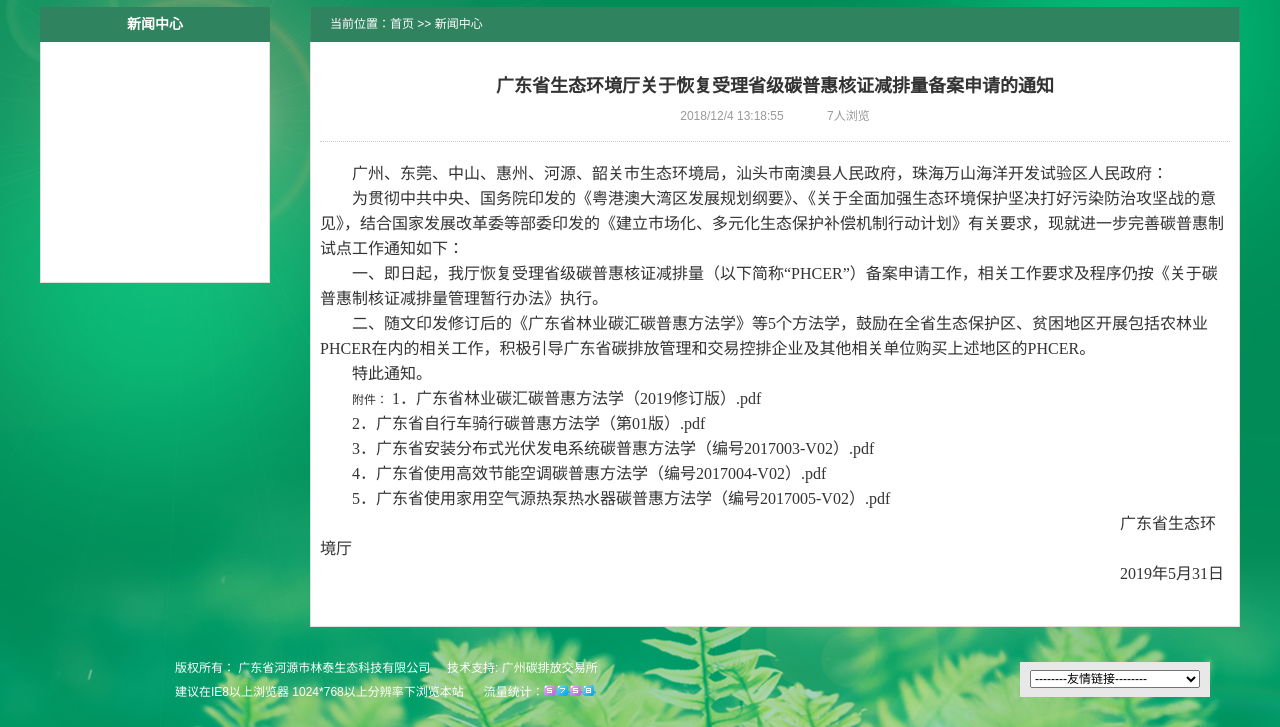
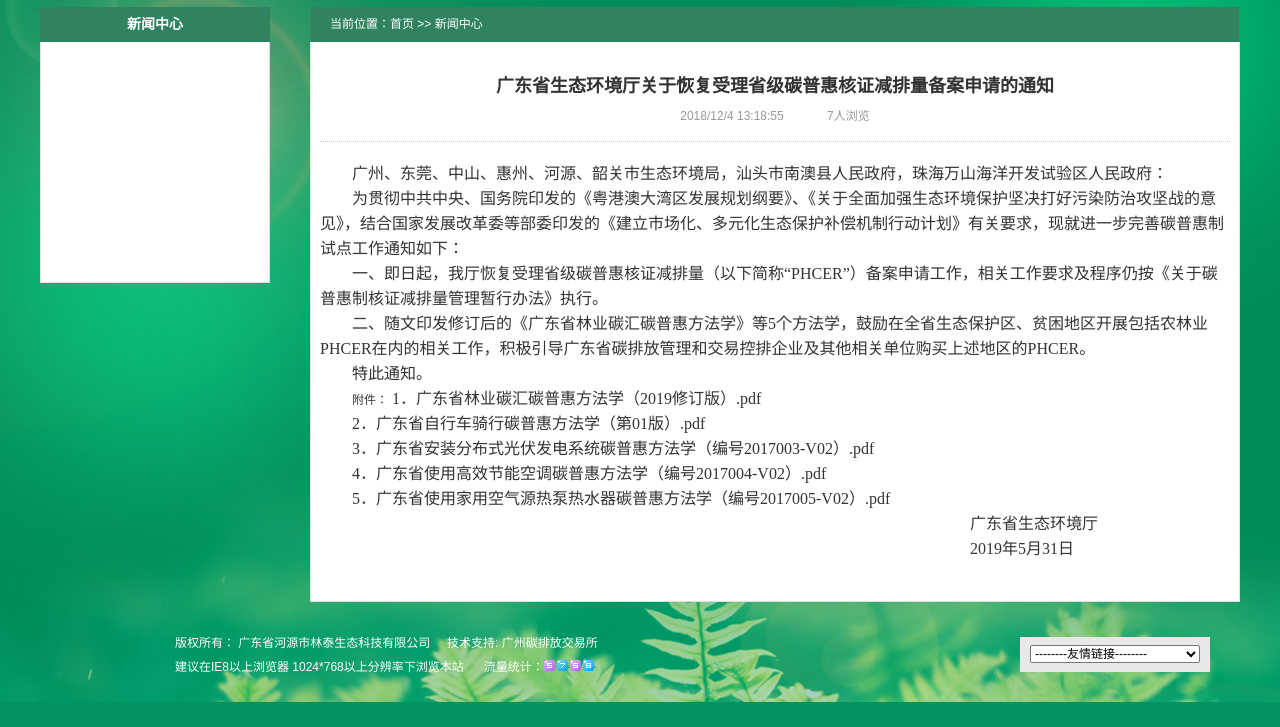
Before and after one commit to LinTaiEcoTech/LinTai, a plain HTML site: page news/news1.html in a window 1280 px wide. Shown: the part 138-865 px from the top of the page. After the commit the page ends 840 px from the top, so only its background shows below. Drawn offline with Linux system fonts and the light colour scheme.

Commit message:
Update news1.html

```diff
--- a/news/news1.html
+++ b/news/news1.html
@@ -128,8 +128,7 @@
 								为贯彻中共中央、国务院印发的《粤港澳大湾区发展规划纲要》、《关于全面加强生态环境保护坚决打好污染防治攻坚战的意见》，结合国家发展改革委等部委印发的《建立市场化、多元化生态保护补偿机制行动计划》有关要求，现就进一步完善碳普惠制试点工作通知如下：
 							</p><p style="text-indent: 32px;"><span style="background: rgb(255, 255, 255); color: rgb(51, 51, 51); font-family: 宋体; font-size: 16px;">
 								一、即日起，我厅恢复受理省级碳普惠核证减排量（以下简称“PHCER”）备案申请工作，相关工作要求及程序仍按《关于碳普惠制核证减排量管理暂行办法》执行。
-							</p>
-							<p style="text-indent: 32px;"><span style="background: rgb(255, 255, 255); color: rgb(51, 51, 51); font-family: 宋体; font-size: 16px;">
+							</p>							<p style="text-indent: 32px;"><span style="background: rgb(255, 255, 255); color: rgb(51, 51, 51); font-family: 宋体; font-size: 16px;">
 								二、随文印发修订后的《广东省林业碳汇碳普惠方法学》等5个方法学，鼓励在全省生态保护区、贫困地区开展包括农林业PHCER在内的相关工作，积极引导广东省碳排放管理和交易控排企业及其他相关单位购买上述地区的PHCER。
 							</p><p style="text-indent: 32px;"><span style="background: rgb(255, 255, 255); color: rgb(51, 51, 51); font-family: 宋体; font-size: 16px;">
 								特此通知。
@@ -146,10 +145,10 @@
 							</p>
 							<p style="text-indent: 32px;"><span style="background: rgb(255, 255, 255); color: rgb(51, 51, 51); font-family: 宋体; font-size: 16px;">
 								 5．广东省使用家用空气源热泵热水器碳普惠方法学（编号2017005-V02）.pdf
-							</p><p style="text-indent: 800px;"><span style="background: rgb(255, 255, 255); color: rgb(51, 51, 51); font-family: 宋体; font-size: 16px;">
+							</p><p style="text-indent: 650px;"><span style="background: rgb(255, 255, 255); color: rgb(51, 51, 51); font-family: 宋体; font-size: 16px;">
 								广东省生态环境厅
 							</p>
-							<p style="text-indent: 800px;"><span style="background: rgb(255, 255, 255); color: rgb(51, 51, 51); font-family: 宋体; font-size: 16px;">
+							<p style="text-indent: 650px;"><span style="background: rgb(255, 255, 255); color: rgb(51, 51, 51); font-family: 宋体; font-size: 16px;">
 								2019年5月31日
 							</p><p style="text-indent: 32px;"><span style="background: rgb(255, 255, 255); color: rgb(51, 51, 51); font-family: 宋体; font-size: 16px;">
 
```
